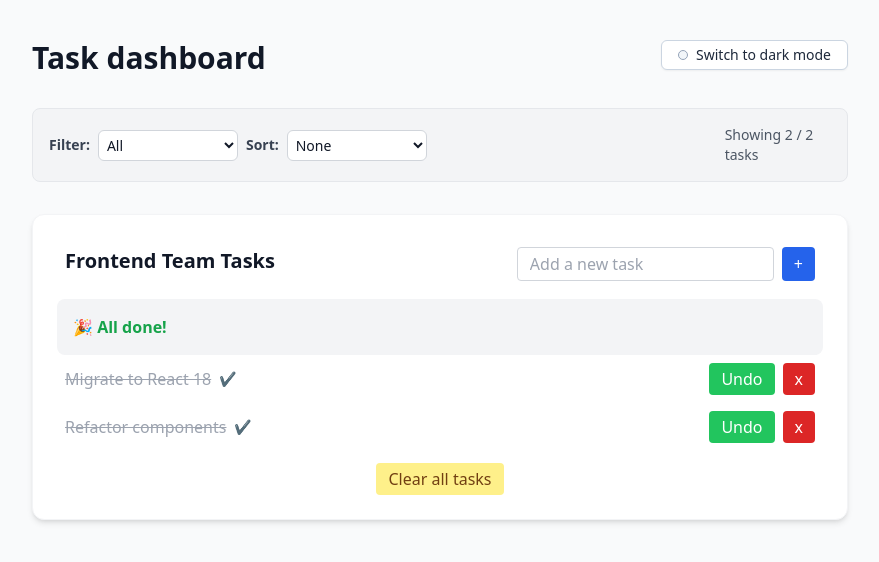
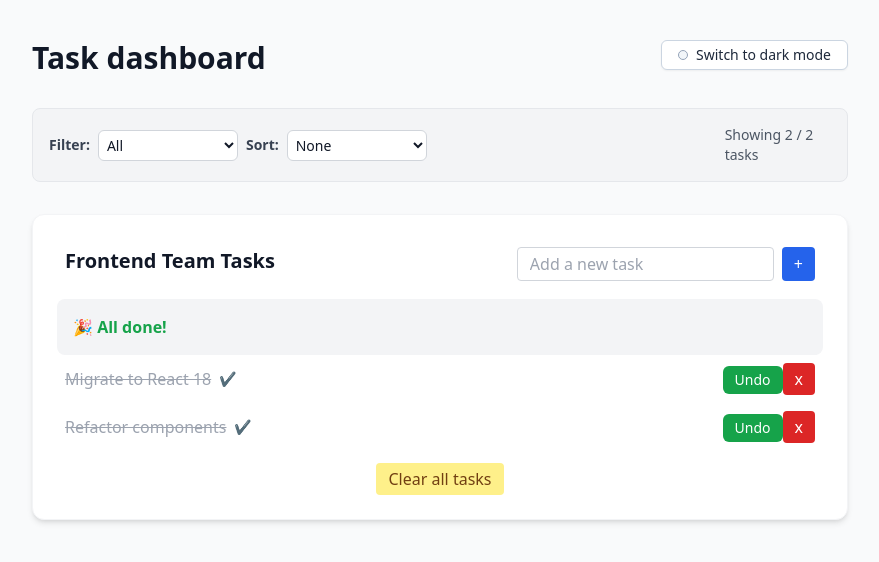
Before and after one commit to dalofe/react-playground, a React (Vite) app: page / in a window 1280 px wide. Shown: the top 562 px of the page, without its empty margins (200-1079 px from the left). Built offline with nearby package versions, Linux system fonts and the light colour scheme; the HTML template or start-up script is replaced by a standard one.

Commit message:
Day 24: Button component implemented

```diff
--- /dev/null
+++ b/src/components/Button.tsx
@@ -0,0 +1,39 @@
+import type { ReactNode } from 'react';
+
+type ButtonVariant = 'primary' | 'success' | 'danger' | 'warning' | 'ghost';
+
+interface ButtonProps {
+  children: ReactNode;
+  variant?: ButtonVariant;
+  onClick?: () => void;
+  className?: string;
+  type?: 'button' | 'submit' | 'reset';
+}
+
+export default function Button({
+  children,
+  variant = 'primary',
+  onClick,
+  className = '',
+  type = 'button',
+}: ButtonProps) {
+  const baseStyles = 'px-3 py-1 rounded-md text-sm font-medium transition-colors focus:outline-none';
+
+  const variants: Record<ButtonVariant, string> = {
+    primary: 'bg-blue-600 text-white hover:bg-blue-700 dark:bg-blue-500 dark:hover:bg-blue-600',
+    success: 'bg-green-600 text-white hover:bg-green-700 dark:bg-green-500 dark:hover:bg-green-600',
+    danger: 'bg-red-600 text-white hover:bg-red-700 dark:bg-red-500 dark:hover:bg-red-600',
+    warning: 'bg-yellow-500 text-white hover:bg-yellow-600 dark:bg-yellow-400 dark:hover:bg-yellow-500',
+    ghost: 'bg-gray-200 text-gray-800 hover:bg-gray-300 dark:bg-gray-700 dark:text-gray-100 dark:hover:bg-gray-600',
+  };
+
+  return (
+    <button
+      type={type}
+      onClick={onClick}
+      className={`${baseStyles} ${variants[variant]} ${className}`}
+    >
+      {children}
+    </button>
+  );
+}
--- a/src/components/TaskList.tsx
+++ b/src/components/TaskList.tsx
@@ -2,6 +2,7 @@ import type { Dispatch, SetStateAction } from 'react';
 import TaskProgress from './TaskProgress';
 import TaskForm from './TaskForm';
 import type { Task, TaskDraft } from '../types/task';
+import Button from './Button';
 
 type TaskListProps = {
   title: string;
@@ -87,14 +88,12 @@ export default function TaskList({
                 </div>
 
                 <div>
-                  <button
+                  <Button
+                    variant={task.completed ? 'success' : 'primary'}
                     onClick={() => toggleTask(task.id)}
-                    className="mr-2 rounded px-3 py-1 bg-green-500 text-white transition
-                    hover:bg-green-600
-                    dark:bg-green-600 dark:hover:bg-green-500"
                   >
                     {task.completed ? 'Undo' : 'Done'}
-                  </button>
+                  </Button>
                   <button
                     onClick={() => deleteTask(task.id)}
                     className="rounded px-3 py-1 bg-red-600 text-white transition
```
